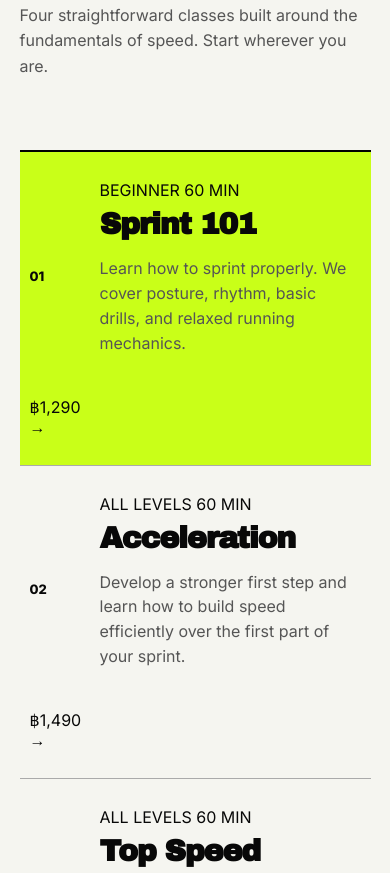
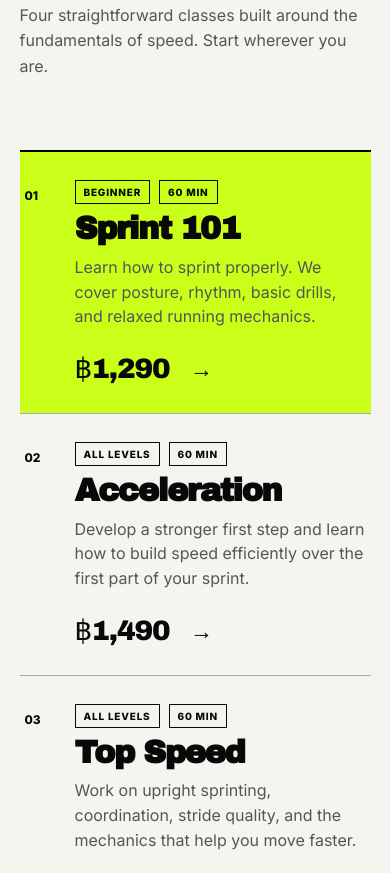
Before and after one commit to reco052002-pixel/reco052002-pixel.GitHub.io, a plain HTML site: page index.html in a window 390 px wide. Shown: the part 1189-2062 px from the top of the page. Drawn offline with Linux system fonts and the light colour scheme.

Commit message:
Update styles.css

```diff
--- a/styles.css
+++ b/styles.css
@@ -29,7 +29,7 @@ a {
 }
 
 
-/* NAVIGATION */
+/* NAV */
 
 .nav {
   height: 78px;
@@ -86,7 +86,6 @@ nav {
 .nav-button {
   background: var(--acid);
   color: #000;
-
   padding: 12px 18px;
 }
 
@@ -111,7 +110,6 @@ nav {
 .section-label {
   font-size: 11px;
   font-weight: 800;
-
   letter-spacing: .18em;
   text-transform: uppercase;
 }
@@ -187,7 +185,7 @@ nav {
 }
 
 
-/* GENERAL SECTIONS */
+/* SECTIONS */
 
 .section {
   padding: 90px 4vw;
@@ -195,6 +193,7 @@ nav {
 
 .section-heading {
   display: grid;
+
   grid-template-columns: 1.6fr .7fr;
 
   align-items: end;
@@ -209,7 +208,6 @@ nav {
 
 .section-heading p {
   line-height: 1.6;
-
   color: #555;
 
   max-width: 430px;
@@ -225,28 +223,28 @@ nav {
 .class-card {
   min-height: 220px;
 
-  padding: 28px 10px;
+  padding: 30px 12px;
 
   border-bottom: 1px solid #aaa;
 
   display: grid;
 
   grid-template-columns:
-    80px
+    70px
     1fr
-    180px
-    90px;
+    190px;
 
-  gap: 25px;
+  gap: 30px;
 
   align-items: center;
 
-  transition: .2s ease;
+  transition:
+    background .2s ease,
+    padding .2s ease;
 }
 
 .class-card:hover {
-  padding-left: 25px;
-
+  padding-left: 24px;
   background: #e8e8e2;
 }
 
@@ -259,53 +257,23 @@ nav {
 }
 
 .class-number {
-  font-weight: 800;
-  font-size: 13px;
-}
+  align-self: start;
 
-.class-card h3 {
-  font-family: "Archivo Black";
+  padding-top: 8px;
 
-  font-size: clamp(30px, 4vw, 54px);
-
-  margin: 8px 0;
-
-  letter-spacing: -.04em;
-}
-
-.class-card p {
-  max-width: 650px;
-
-  color: #555;
-
-  line-height: 1.55;
-}
-
-.class-card a {
-  font-weight: 800;
-  font-size: 13px;
-}
-
-.tag {
-  font-size: 10px;
-
-  border: 1px solid currentColor;
-
-  padding: 5px 8px;
-
+  font-size: 12px;
   font-weight: 800;
 }
 
+.class-meta {
+  display: flex;
+  align-items: center;
 
-/* SESSION PRICE + LOCATION */
+  gap: 9px;
 
-.session-meta {
-  display: flex;
-  flex-direction: column;
+  margin-bottom: 10px;
 
-  gap: 7px;
-
-  font-size: 11px;
+  font-size: 10px;
   font-weight: 800;
 
   letter-spacing: .08em;
@@ -313,12 +281,60 @@ nav {
   text-transform: uppercase;
 }
 
-.session-meta span:nth-child(2) {
+.class-meta span {
+  border: 1px solid currentColor;
+
+  padding: 5px 8px;
+}
+
+.class-info h3 {
+  margin: 6px 0 10px;
+
   font-family: "Archivo Black";
 
-  font-size: 24px;
+  font-size: clamp(32px, 4vw, 55px);
 
-  letter-spacing: -.03em;
+  line-height: .95;
+
+  letter-spacing: -.045em;
+}
+
+.class-info p {
+  max-width: 650px;
+
+  margin: 0;
+
+  color: #555;
+
+  line-height: 1.55;
+}
+
+.class-price {
+  display: flex;
+  align-items: center;
+  justify-content: flex-end;
+
+  gap: 20px;
+
+  white-space: nowrap;
+}
+
+.class-price span {
+  font-family: "Archivo Black";
+
+  font-size: clamp(25px, 2.4vw, 38px);
+
+  letter-spacing: -.04em;
+}
+
+.class-price strong {
+  font-size: 28px;
+
+  transition: transform .2s ease;
+}
+
+.class-card:hover .class-price strong {
+  transform: translateX(6px);
 }
 
 
@@ -396,7 +412,6 @@ nav {
 
 .steps p {
   color: #666;
-
   line-height: 1.5;
 }
 
@@ -408,13 +423,29 @@ nav {
 }
 
 .location-name {
+  margin: 0 0 8px !important;
+
   font-family: "Archivo Black";
 
-  font-size: 26px;
+  font-size: 28px;
 
   color: var(--black) !important;
 
-  margin-bottom: 5px;
+  letter-spacing: -.03em;
+}
+
+.location-station {
+  margin: 0 0 22px;
+
+  font-size: 11px;
+
+  font-weight: 800;
+
+  letter-spacing: .12em;
+
+  text-transform: uppercase;
+
+  color: #777 !important;
 }
 
 .location-link {
@@ -477,7 +508,6 @@ nav {
   display: flex;
 
   justify-content: space-between;
-
   align-items: flex-end;
 }
 
@@ -526,7 +556,6 @@ footer {
   display: flex;
 
   justify-content: space-between;
-
   align-items: center;
 
   border-top: 1px solid #333;
@@ -561,7 +590,6 @@ footer p {
     gap: 35px;
 
     width: max-content;
-
     min-width: 108vw;
   }
 
@@ -574,21 +602,55 @@ footer p {
     grid-template-columns: 1fr;
   }
 
+
+  /* MOBILE CLASS LAYOUT */
+
   .class-card {
-    grid-template-columns: 45px 1fr;
+    min-height: auto;
+
+    padding: 28px 5px;
+
+    grid-template-columns:
+      35px
+      1fr;
+
+    gap: 15px;
   }
 
-  .session-meta {
+  .class-card:hover {
+    padding-left: 5px;
+  }
+
+  .class-number {
+    grid-column: 1;
+  }
+
+  .class-info {
     grid-column: 2;
   }
 
-  .session-meta span:nth-child(2) {
-    font-size: 22px;
+  .class-price {
+    grid-column: 2;
+
+    justify-content: flex-start;
+
+    margin-top: 8px;
   }
 
-  .class-card > a {
-    grid-column: 2;
+  .class-price span {
+    font-size: 28px;
   }
+
+  .class-price strong {
+    font-size: 23px;
+  }
+
+  .class-meta {
+    flex-wrap: wrap;
+  }
+
+
+  /* HOW IT WORKS */
 
   .steps {
     grid-template-columns: 1fr;
@@ -603,6 +665,9 @@ footer p {
     padding-left: 0;
   }
 
+
+  /* FOOTER */
+
   footer {
     align-items: flex-start;
 
@@ -610,4 +675,5 @@ footer p {
 
     flex-direction: column;
   }
+
 }
```
